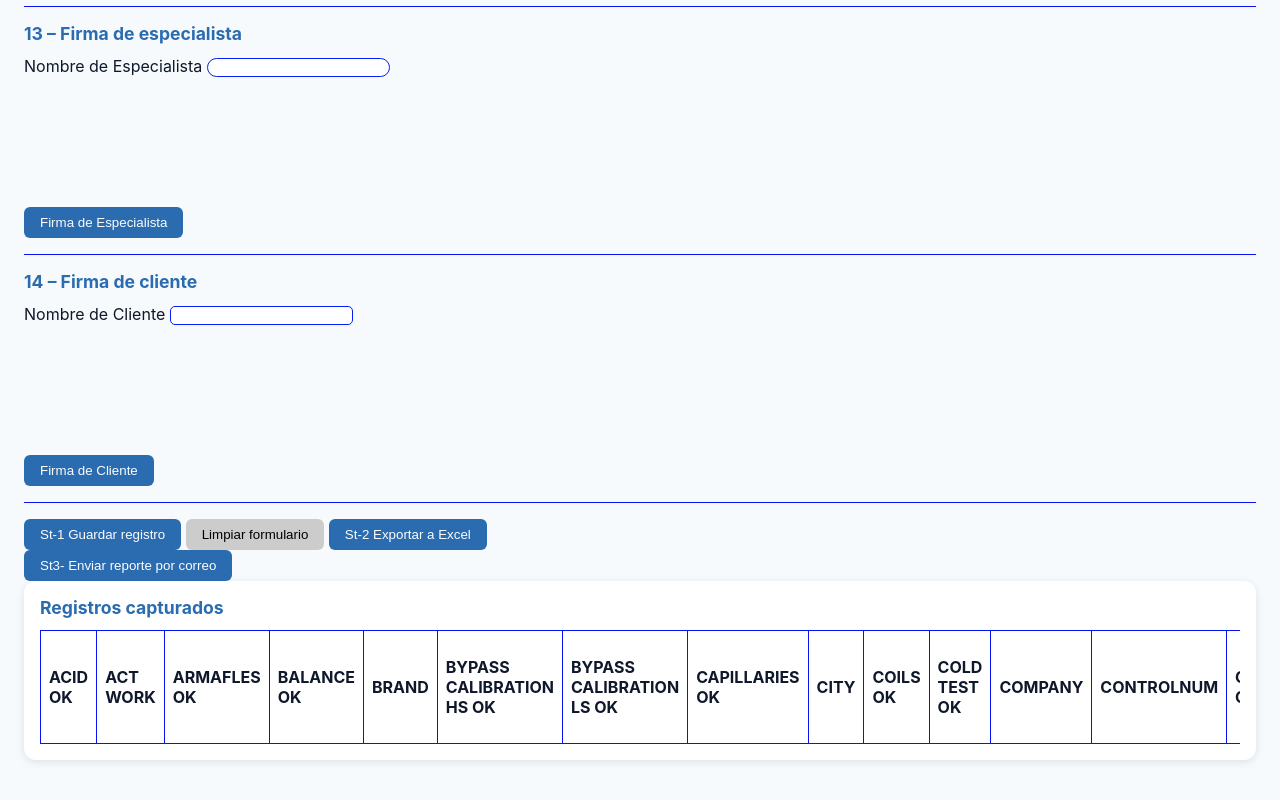
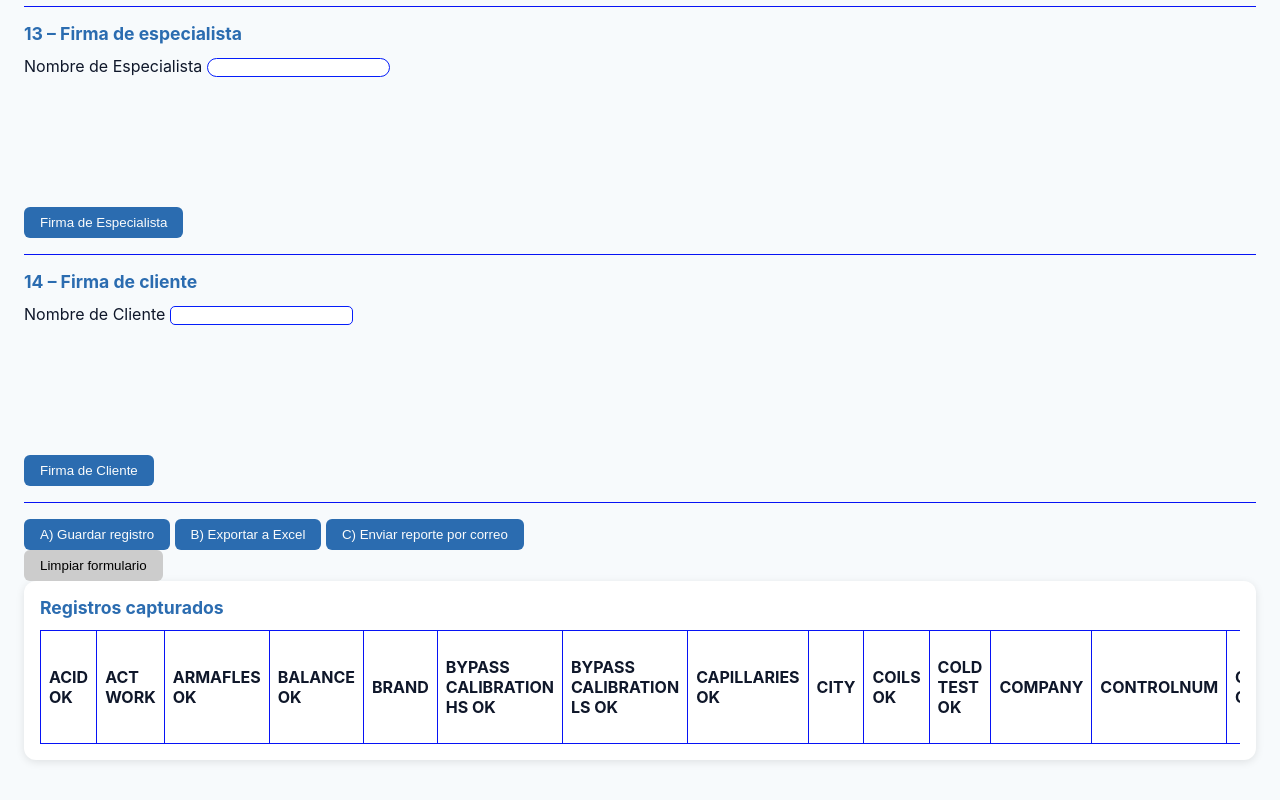
Before and after one commit to GF-2026/Start_on_Report, a plain HTML site: page index.html in a window 1280 px wide. Shown: the part 4121-4921 px from the top of the page. Drawn offline with Linux system fonts and the light colour scheme.

Commit message:
Update index.html

```diff
--- a/index.html
+++ b/index.html
@@ -367,15 +367,13 @@
             <hr>
             <!-- Acciones -->
             <div class="form-actions">
-                <button type="button" id="saveBtn">St-1 Guardar registro</button>
+                <button type="button" id="saveBtn">A) Guardar registro</button>
+                <button type="button" id="exportBtn">B) Exportar a Excel</button>
+    <!-- Botón para enviar correo -->
+                <button type="button" id="sendEmailBtn">C) Enviar reporte por correo</button>
+            </div>
+                <button type="button" id="deleteAllBtn" class="secondary">Borrar registros</button>
                 <button type="button" id="clearBtn" class="secondary">Limpiar formulario</button>
-                <button type="button" id="exportBtn">St-2 Exportar a Excel</button>
-                <button type="button" id="deleteAllBtn" class="secondary">Borrar registros</button>
-            </div>
-
-<!-- Botón para enviar correo -->
-<button type="button" id="sendEmailBtn">St3- Enviar reporte por correo</button>
-
         </form>
 
         <!-- Tabla de registros -->
```
